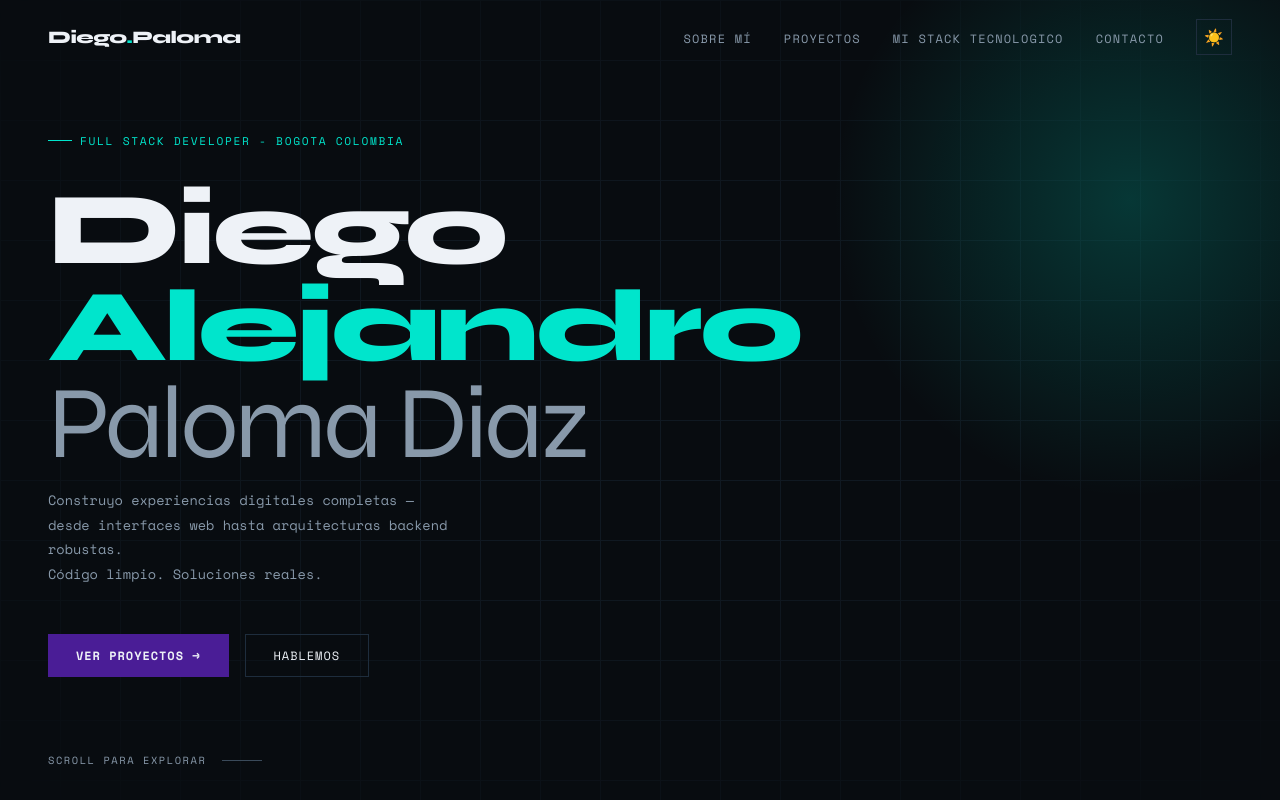
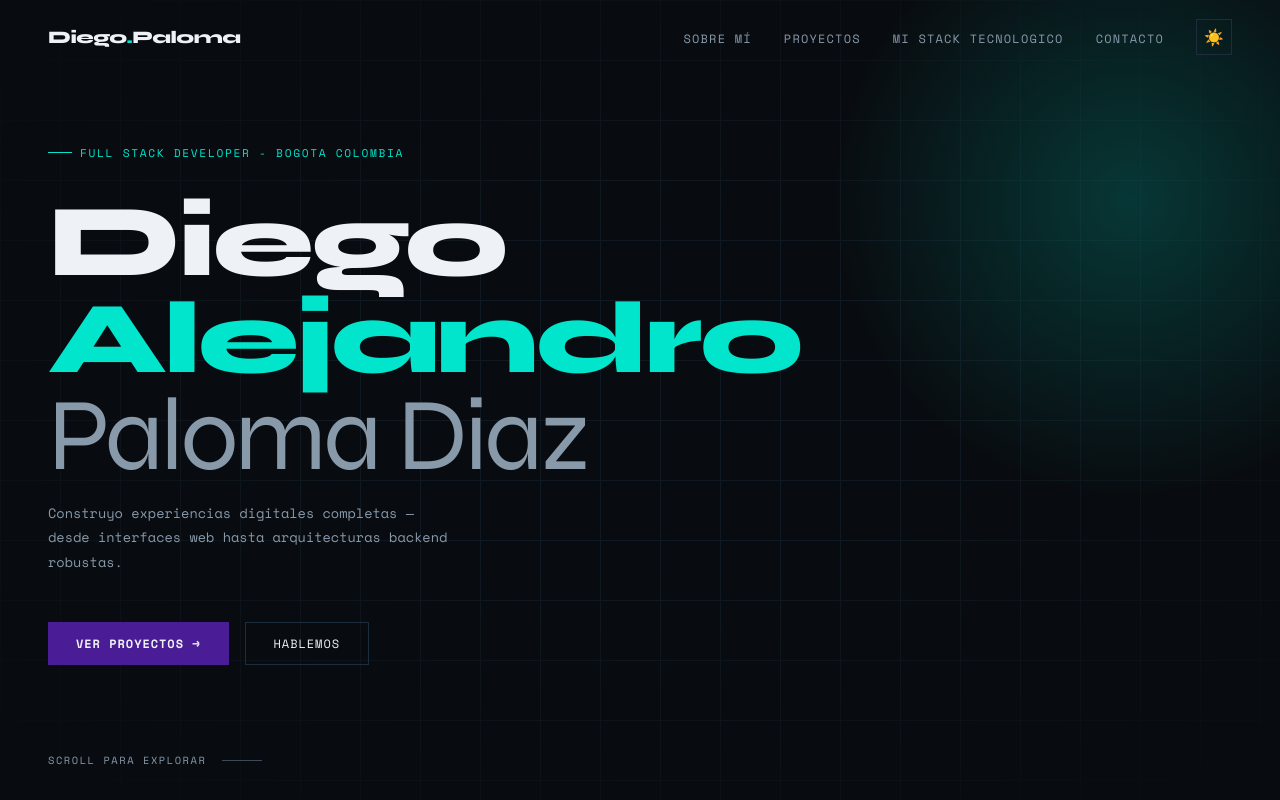
Before and after one commit to Diegoalejandro17/portfolio, a Next.js app: page / in a window 1280 px wide. Shown: the top 800 px of the page. Built offline with nearby package versions, Linux system fonts and the light colour scheme.

Commit message:
se corrige parrafo en el hero

```diff
--- a/src/components/Hero.js
+++ b/src/components/Hero.js
@@ -15,7 +15,6 @@ export default function Hero() {
                 <p className={styles.role}>
                     Construyo experiencias digitales completas —<br />
                     desde interfaces web hasta arquitecturas backend robustas.<br />
-                    Código limpio. Soluciones reales.
                 </p>
                 <div className={styles.cta}>
                     <a href="#projects" className={styles.btnPrimary}>Ver proyectos →</a>
```
